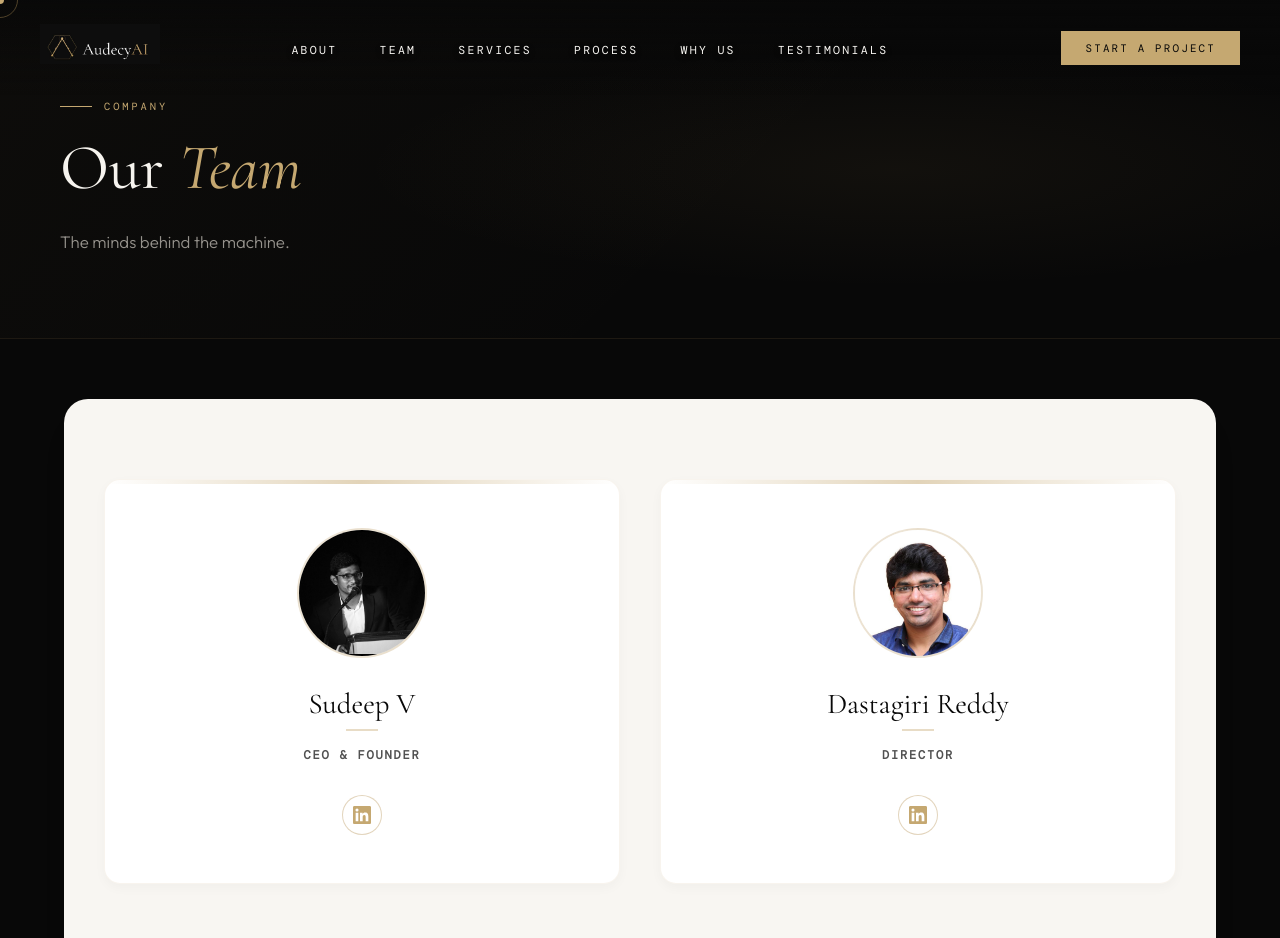
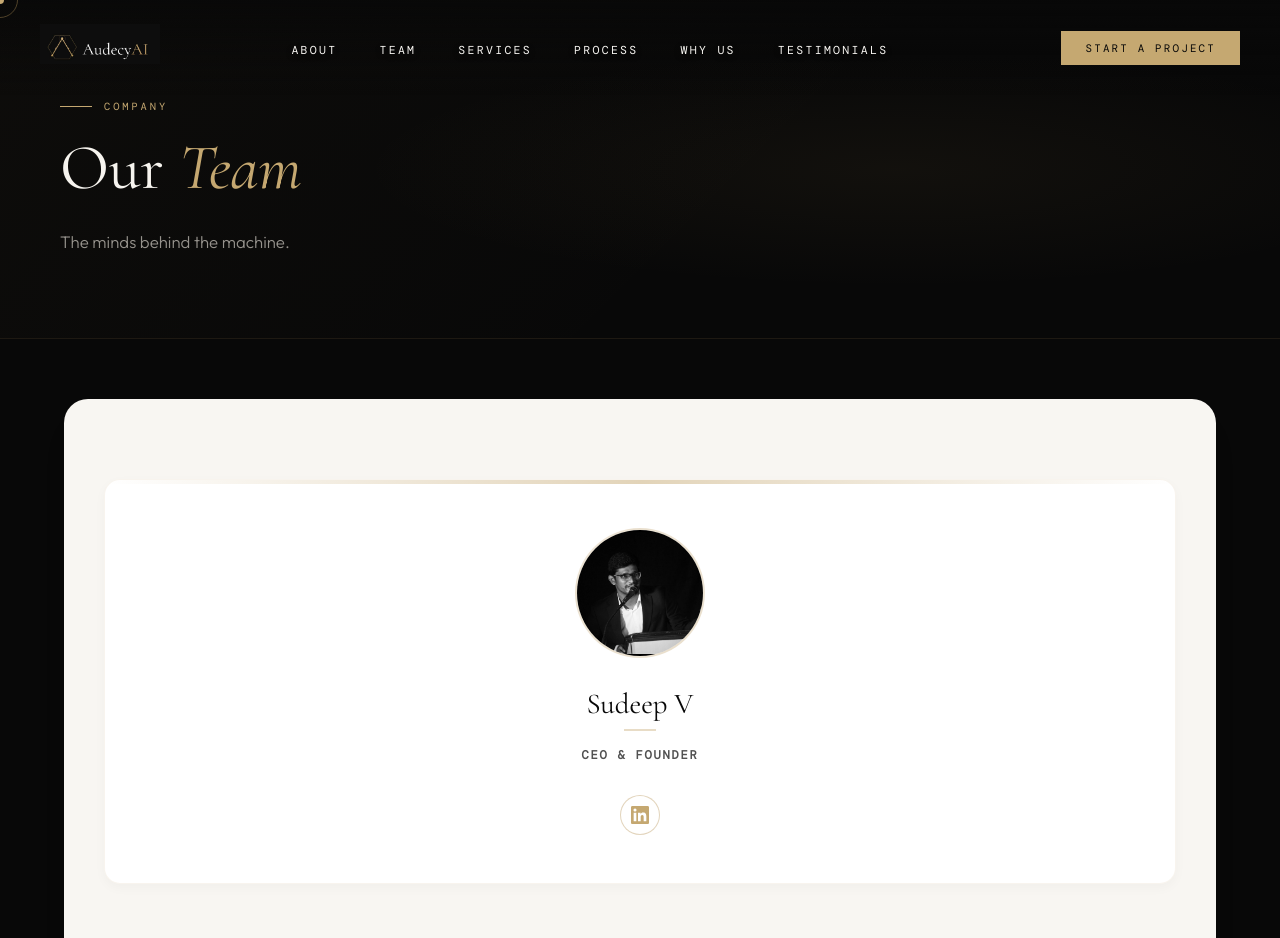
Before and after one commit to 21-sudeepv/audecyai, a Next.js app in the folder audecy.ai/: page /team in a window 1280 px wide. Shown: the top 938 px of the page. Built offline with nearby package versions, Linux system fonts and the light colour scheme.

Commit message:
teams page update

```diff
--- a/audecy.ai/app/team/page.jsx
+++ b/audecy.ai/app/team/page.jsx
@@ -23,7 +23,6 @@ export default function Team() {
           <div className="team-grid" style={{ display: 'grid', gridTemplateColumns: 'repeat(auto-fit, minmax(260px, 1fr))', gap: '40px' }}>
             {[
               { name: "Sudeep V", role: "CEO & Founder", link: "https://www.linkedin.com/in/sudeep-v-1352b6268/", photo: "/sudeep.png" },
-              { name: "Dastagiri Reddy", role: "Director", link: "https://www.linkedin.com/in/bdastagirireddy/", photo: "/das.jpg" }
             ].map((member, idx) => (
               <div className="team-card reveal visible" key={idx} style={{ background: '#ffffff', borderRadius: '16px', border: '1px solid rgba(184, 151, 90, 0.1)', padding: '48px 32px', textAlign: 'center', transition: 'all 0.5s cubic-bezier(0.4, 0, 0.2, 1)', cursor: 'pointer', boxShadow: '0 4px 12px rgba(0,0,0,0.03)', position: 'relative', overflow: 'hidden' }} onMouseEnter={(e) => { e.currentTarget.style.transform = 'translateY(-12px)'; e.currentTarget.style.boxShadow = '0 24px 48px rgba(184, 151, 90, 0.12)'; e.currentTarget.style.borderColor = 'rgba(184, 151, 90, 0.4)'; }} onMouseLeave={(e) => { e.currentTarget.style.transform = 'translateY(0)'; e.currentTarget.style.boxShadow = '0 4px 12px rgba(0,0,0,0.03)'; e.currentTarget.style.borderColor = 'rgba(184, 151, 90, 0.1)'; }}>
                 <div style={{ position: 'absolute', top: 0, left: 0, right: 0, height: '4px', background: 'linear-gradient(90deg, transparent, var(--gold), transparent)', opacity: 0.5 }}></div>
```
